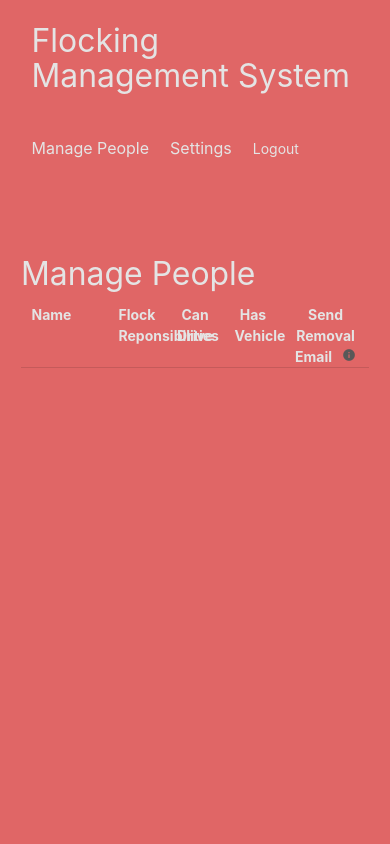
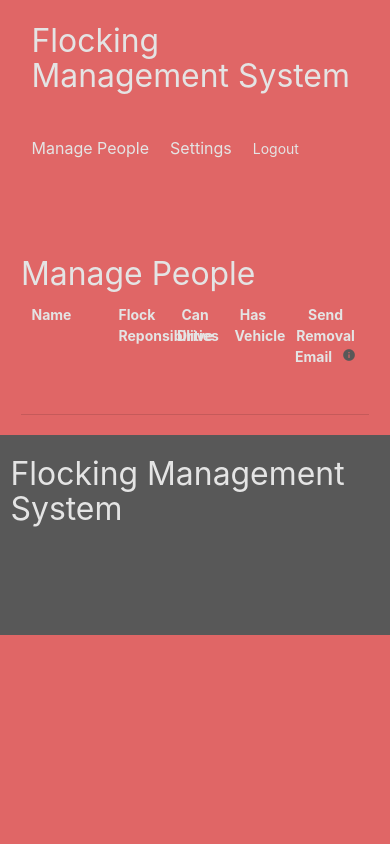
Before and after one commit to RileyWildbots3865/flocking_website, a website with bundled scripts: page src/html/managePeople.html in a window 390 px wide. Shown: the top 844 px of the page. Built offline with nearby package versions, Linux system fonts and the light colour scheme; no server answers.

Commit message:
Add files via upload

```diff
--- a/src/css/authentication.css
+++ b/src/css/authentication.css
@@ -6,6 +6,14 @@ button:active, button:focus{
     background-color: none !important;
 }
 
+#login {
+    padding: 0px !important;
+}
+
 .loginFooter {
 
 }
+
+.contain {
+    height: 100vh;
+}
--- a/src/css/managePeople.css
+++ b/src/css/managePeople.css
@@ -1,3 +1,9 @@
+@media screen and (max-width: 800px) {
+    tr {
+        height: 110px !important;
+    }
+}
+
 span {
     margin-top: 12px;
 }
@@ -37,7 +43,7 @@ i:hover {
 }
 
 .people {
-    height: 80vh;
+    height: auto;
 }
 
 .true {
```
